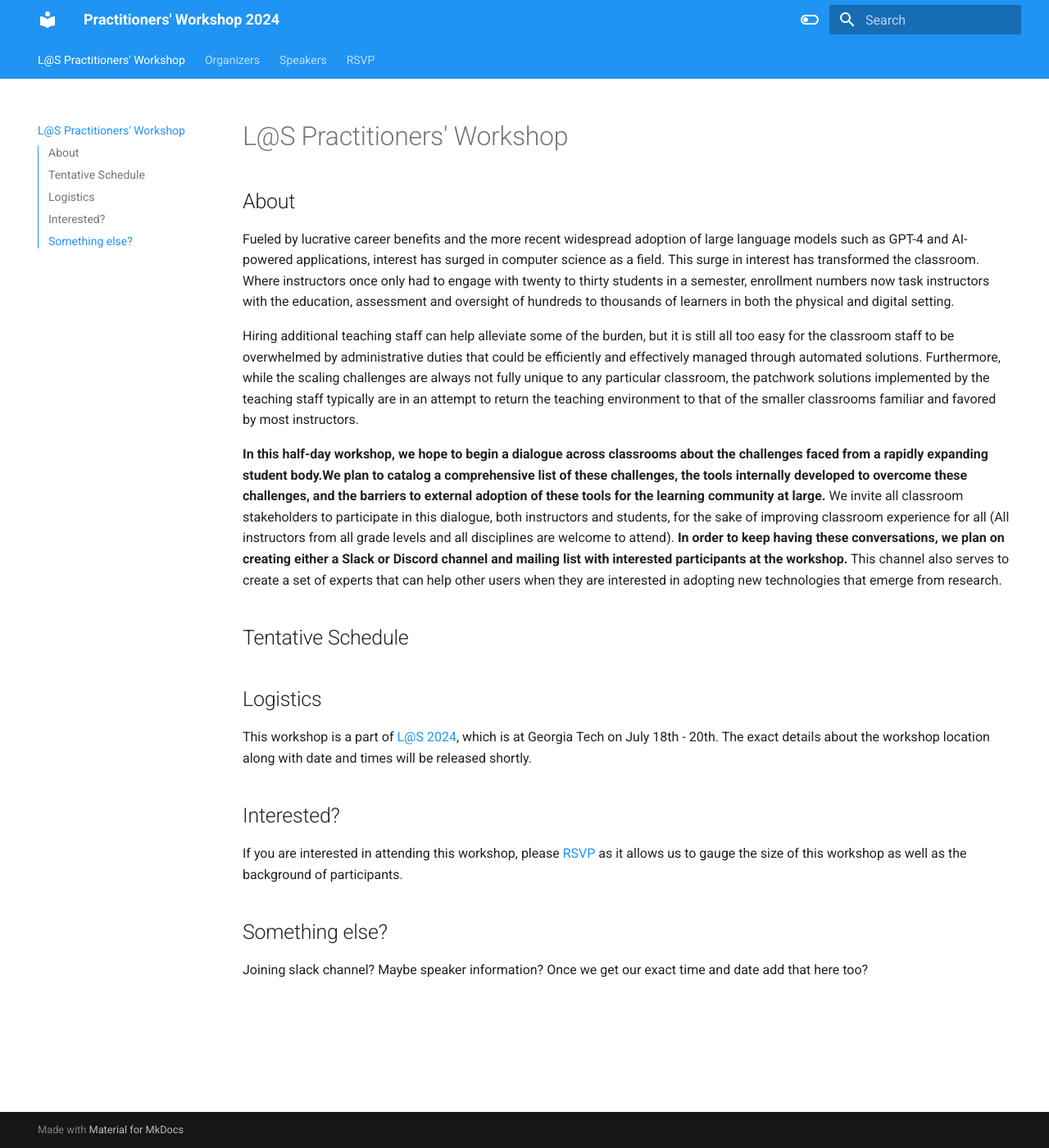
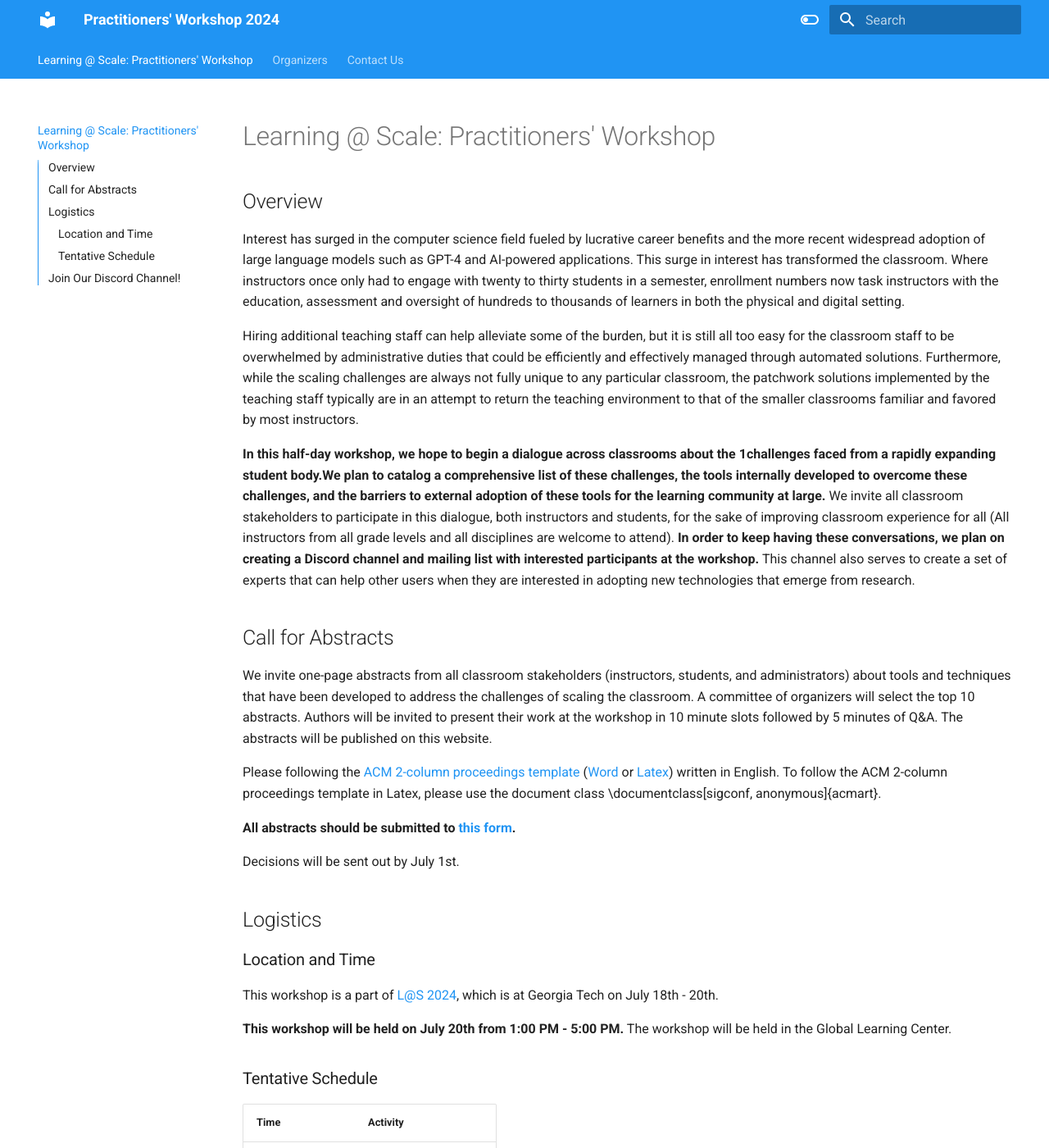
Before and after one commit to guru-desh/practitioners-workshop-2024, an MkDocs documentation site: the page built from docs/index.md, in a window 1280 px wide and 1400 px high. Shown: the whole window at 82% size. Built offline with MkDocs 1.6.1 and Material for MkDocs 9.7.7, drawn with Linux system fonts in a browser that asks for light colours; some of the changed text lies outside the part shown.

Commit message:
update website with call for abstracts

```diff
--- a/docs/index.md
+++ b/docs/index.md
@@ -1,24 +1,47 @@
-# L@S Practitioners' Workshop
+# Learning @ Scale: Practitioners' Workshop
 
-## About
+## Overview
 
-Fueled by lucrative career benefits and the more recent widespread adoption of large language models such as GPT-4 and AI-powered applications, interest has surged in computer science as a field. This surge in interest has transformed the classroom. Where instructors once only had to engage with twenty to thirty students in a semester, enrollment numbers now task instructors with the education, assessment and oversight of hundreds to thousands of learners in both the physical and digital setting.
+Interest has surged in the computer science field fueled by lucrative career benefits and the more recent widespread adoption of large language models such as GPT-4 and AI-powered applications. This surge in interest has transformed the classroom. Where instructors once only had to engage with twenty to thirty students in a semester, enrollment numbers now task instructors with the education, assessment and oversight of hundreds to thousands of learners in both the physical and digital setting.
 
 Hiring additional teaching staff can help alleviate some of the burden, but it is still all too easy for the classroom staff to be overwhelmed by administrative duties that could be efficiently and effectively managed through automated solutions. Furthermore, while the scaling challenges are always not fully unique to any particular classroom, the patchwork solutions implemented by the teaching staff typically are in an attempt to return the teaching environment to that of the smaller classrooms familiar and favored by most instructors.
 
-**In this half-day workshop, we hope to begin a dialogue across classrooms about the challenges faced from a rapidly expanding student body.We plan to catalog a comprehensive list of these challenges, the tools internally developed to overcome these challenges, and the barriers to external adoption of these tools for the learning community at large.** We invite all classroom stakeholders to participate in this dialogue, both instructors and students, for the sake of improving classroom experience for all (All instructors from all grade levels and all disciplines are welcome to attend). **In order to keep having these conversations, we plan on creating either a Slack or Discord channel and mailing list with interested participants at the workshop.** This channel also serves to create a set of experts that can help other users when they are interested in adopting new technologies that emerge from research.
+**In this half-day workshop, we hope to begin a dialogue across classrooms about the 1challenges faced from a rapidly expanding student body.We plan to catalog a comprehensive list of these challenges, the tools internally developed to overcome these challenges, and the barriers to external adoption of these tools for the learning community at large.** We invite all classroom stakeholders to participate in this dialogue, both instructors and students, for the sake of improving classroom experience for all (All instructors from all grade levels and all disciplines are welcome to attend). **In order to keep having these conversations, we plan on creating a Discord channel and mailing list with interested participants at the workshop.** This channel also serves to create a set of experts that can help other users when they are interested in adopting new technologies that emerge from research.
 
-## Tentative Schedule
+## Call for Abstracts
+
+We invite one-page abstracts from all classroom stakeholders (instructors, students, and administrators) about tools and techniques that have been developed to address the challenges of scaling the classroom. A committee of organizers will select the top 10 abstracts. Authors will be invited to present their work at the workshop in 10 minute slots followed by 5 minutes of Q&A. The abstracts will be published on this website.
+
+Please following the [ACM 2-column proceedings template](https://www.acm.org/publications/proceedings-template) ([Word](https://www.acm.org/binaries/content/assets/publications/word_style/interim-template-style/interim-layout.docx) or [Latex](https://portalparts.acm.org/hippo/latex_templates/acmart-primary.zip)) written in English. To follow the ACM 2-column proceedings template in Latex, please use the document class \documentclass[sigconf, anonymous]{acmart}.
+
+**All abstracts should be submitted to [this form](https://docs.google.com/forms/d/e/1FAIpQLScs3blpokV1cIVRnzLCPSGBgvuhmM8JrkbwKY_SIQkRKQKb_g/viewform?fbzx=6948188149556000279).**
+
+Decisions will be sent out by July 1st.
 
 ## Logistics
 
-This workshop is a part of [L@S 2024](https://learningatscale.hosting.acm.org/las2024/), which is at Georgia Tech on July 18th - 20th. The exact details about the workshop location along with date and times will be released shortly.
+### Location and Time
 
-## Interested?
+This workshop is a part of [L@S 2024](https://learningatscale.hosting.acm.org/las2024/), which is at Georgia Tech on July 18th - 20th.
 
-If you are interested in attending this workshop, please [RSVP](./rsvp.md) as it allows us to gauge the size of this workshop as well as the background of participants.
+**This workshop will be held on July 20th from 1:00 PM - 5:00 PM.** The workshop will be held in the Global Learning Center.
 
-## Something else?
+### Tentative Schedule
 
-Joining slack channel? Maybe speaker information?
-Once we get our exact time and date add that here too?
+| Time              | Activity                |
+| ----------------- | ----------------------- |
+| 1:00 PM - 1:30 PM | Introductions           |
+| 1:30 PM - 1:45 PM | 1st Invited Speaker     |
+| 1:45 PM - 2:30 PM | 15-minute Presentations |
+| 2:30 PM - 3:30 PM | Poster Session          |
+| 3:00 PM - 3:30 PM | Coffee Break            |
+| 3:30 PM - 3:45 PM | 2nd Invited Speaker     |
+| 3:45 PM - 4:15 PM | Lightning Talks         |
+| 4:15 PM - 4:30 PM | 3rd Invited Speaker     |
+| 4:30 PM - 5:00 PM | Panel Discussion        |
+| 5:00 PM           | Closing Remarks         |
+
+
+## Join Our Discord Channel!
+
+We have created a Discord channel for this workshop and for future conversations. Please join us at [this link](https://discord.gg/zA8JscjuMg).
--- a/mkdocs.yml
+++ b/mkdocs.yml
@@ -42,6 +42,10 @@ plugins:
       size: [500, 500]
       extensions: [".jpg", ".jpeg", ".png", ".gif", ".svg"]
 
+extra:
+  social:
+    - icon: fontawesome/brands/discord
+      link: https://discord.gg/zA8JscjuMg
 markdown_extensions:
   - pymdownx.highlight:
       anchor_linenums: true
```
Also changed, not shown: docs/contact_us.md (added, +7 -0 lines), docs/rsvp.md (deleted, +0 -1 lines), docs/.pages.
